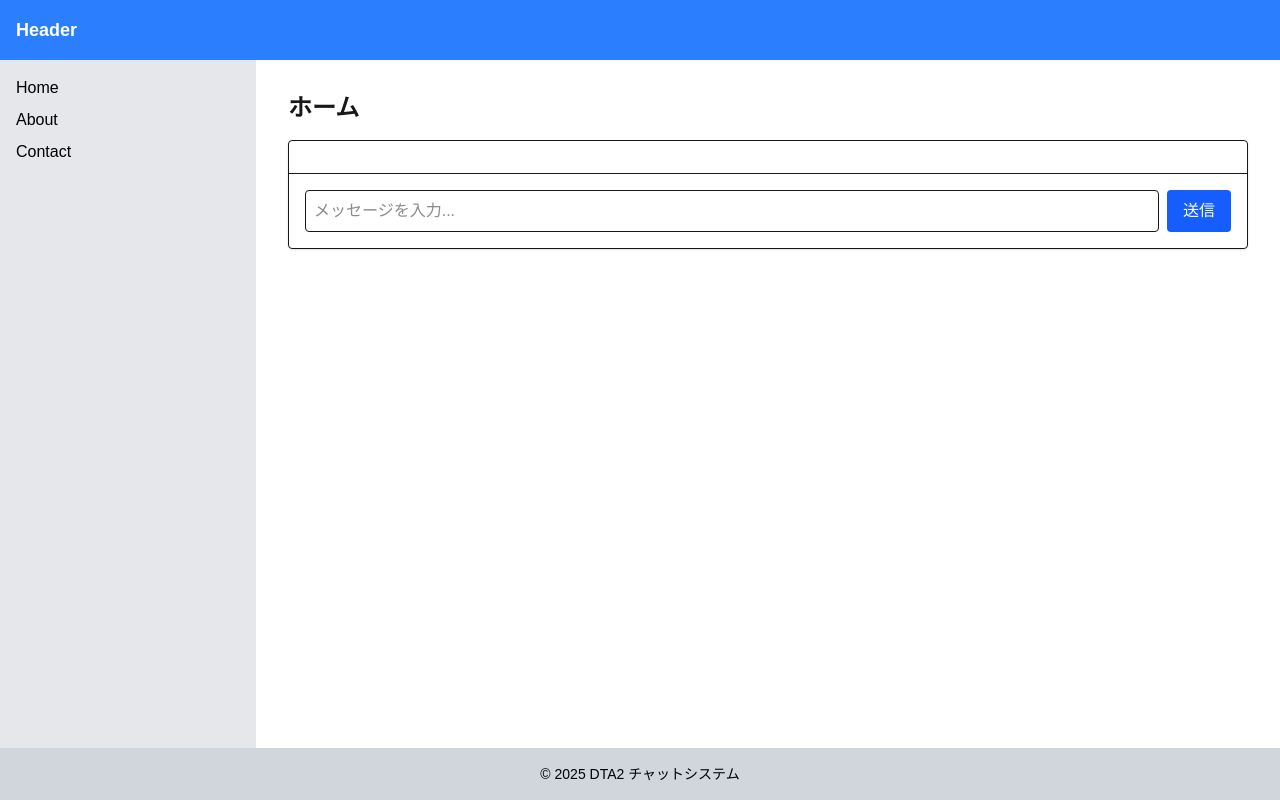
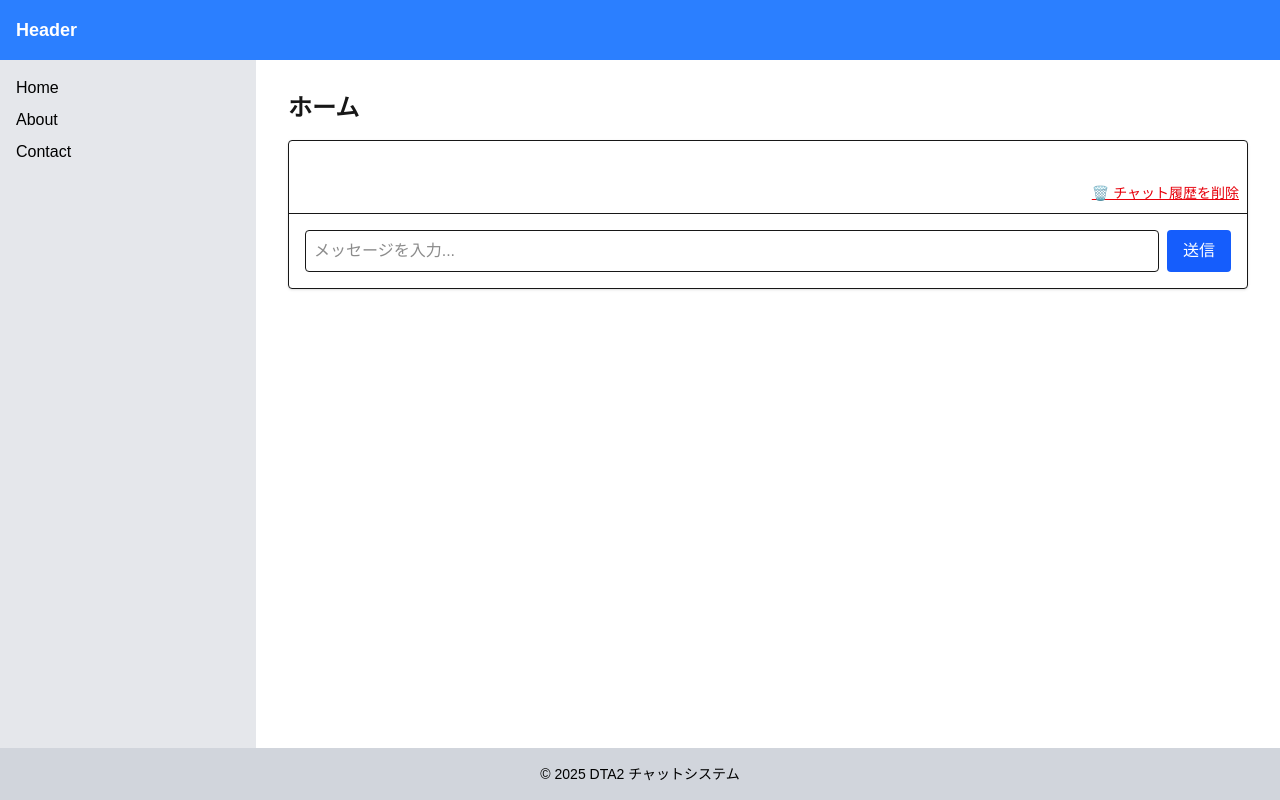
Before and after one commit to dragonta2/rag-chat-ui-demo, a Next.js app: page / in a window 1280 px wide. Built offline with nearby package versions, Linux system fonts and the light colour scheme.

Commit message:
“ローカルストレージデータ削除ボタンの設置”

```diff
--- a/components/chat/ChatBox.tsx
+++ b/components/chat/ChatBox.tsx
@@ -1,10 +1,11 @@
-// app/components/chat/ChatBox.tsx
+// components/chat/ChatBox.tsx
 
 "use client";
 
-import { useState } from "react";
+import { useState,useEffect } from "react";
 import { MessageList } from "@/components/chat/MessageList";
 import { MessageInput } from "@/components/chat/MessageInput";
+import { ClearStorageChatButton } from "@/components/chat/ClearStorageChatButton";
 
 export type ChatMessage = {
 
@@ -18,6 +19,7 @@ export type Source = {
   url: string;
 };
 
+
 export function ChatBox() {
 
   // userの送信した内容 と AIからの返答がブチこまれる、配列型で定義
@@ -26,6 +28,31 @@ export function ChatBox() {
   const [loading, setLoading] = useState(false);
   // 出典情報がブチこまれる、配列型で定義
   const [sources, setSources] = useState<Source[]>([]);
+
+  // 初回ロード時にlocalStorage｜LSから読み込む
+  useEffect(() => {
+    const saved = localStorage.getItem("chat-messages");
+
+    // LSにデータが有ったら、JSオブジェクト化してmessagesを状態更新
+    if (saved) {
+      setMessages(JSON.parse(saved));
+    }
+  }, []);
+
+  // messagesが変わるたび　、LSへ保存
+  useEffect(() => {
+
+    // 空配列（初期化時）じゃなかったら、LS｜chat-messagesにJSON文字列化して、messages配列の内容を保存する
+    if (messages.length > 0) {
+      localStorage.setItem("chat-messages", JSON.stringify(messages));
+    }
+  }, [messages]);
+
+  const clearChat = () => {
+    localStorage.removeItem("chat-messages");
+    setMessages([]);
+    setSources([]);
+  };
 
   // 入力されたメッセージを state に追加し、/api/chat へ POST。
   // AIからのレスポンスを受け取って messages に追加、sources に出典リンクを格納。
@@ -117,6 +144,11 @@ export function ChatBox() {
             </ul>
           </div>
         )}
+
+        <div className="p-2 text-right">
+          <ClearStorageChatButton onClear={clearChat} />
+        </div>
+
         <MessageInput
           input={input}
           onInputChange={setInput}
--- /dev/null
+++ b/components/chat/ClearStorageChatButton.tsx
@@ -0,0 +1,22 @@
+// components/chat/ClearStorageChatButton.tsx
+
+type Props = {
+  onClear: () => void;
+};
+
+export function ClearStorageChatButton({ onClear }: Props) {
+  const handleClick = () => {
+    if (confirm("チャット履歴を削除してもよろしいですか？")) {
+      onClear();
+    }
+  };
+
+  return (
+    <button
+      onClick={handleClick}
+      className="inline-flex items-center gap-1 text-sm text-red-600 underline hover:text-red-800 cursor-pointer transition-colors duration-200"
+    >
+      🗑️ チャット履歴を削除
+    </button>
+  );
+}
```
